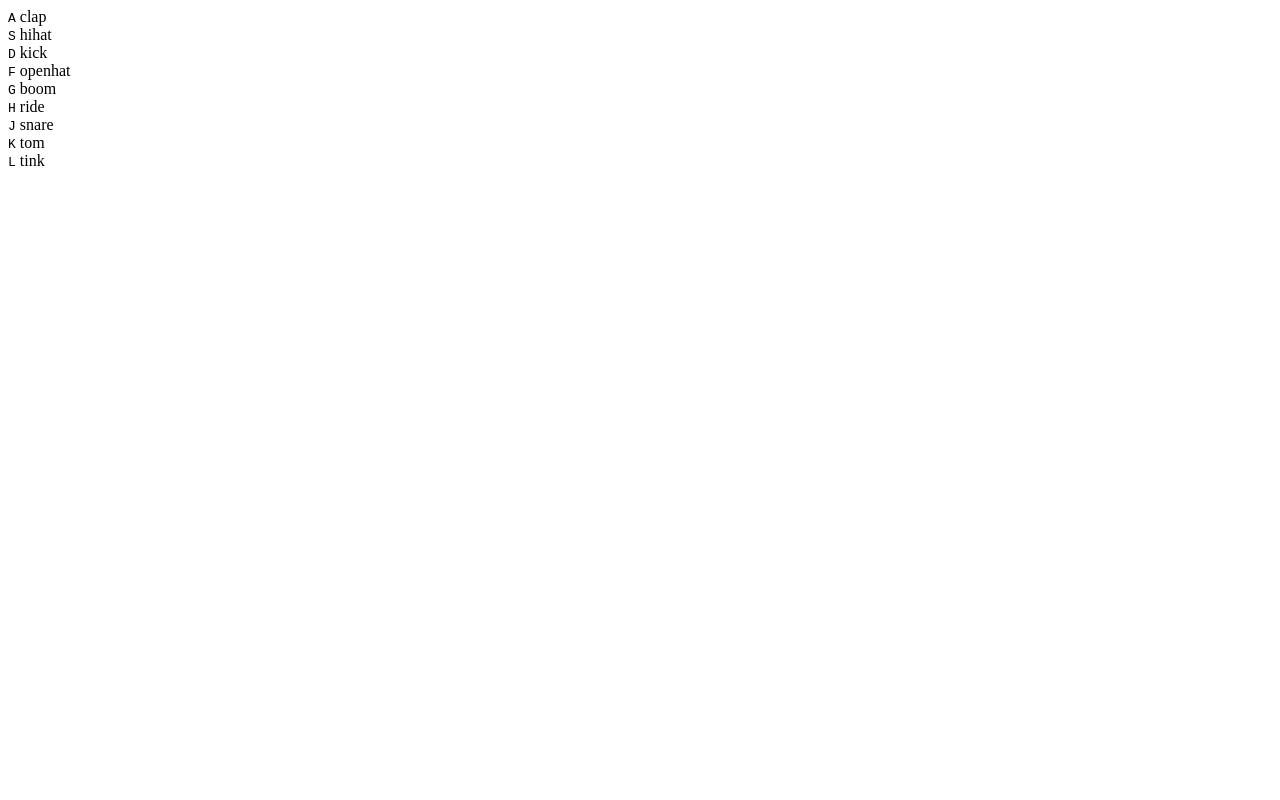
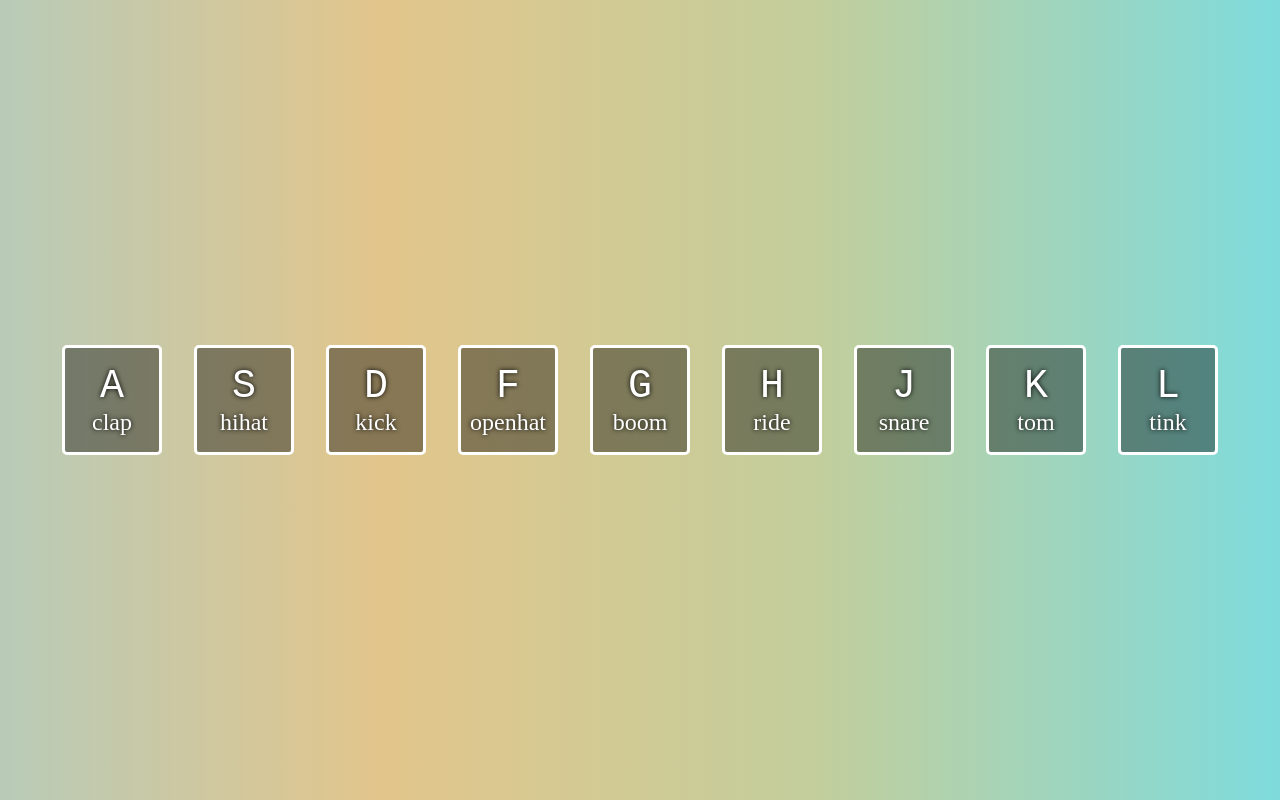
Before and after one commit to lemonadia/drum-kit, a plain HTML site: page index.html in a window 1280 px wide. Drawn offline with Linux system fonts and the light colour scheme.

Commit message:
Add styles

```diff
--- a/style.css
+++ b/style.css
@@ -0,0 +1,42 @@
+*{
+  margin: 0;
+  padding: 0;
+ box-sizing: border-box;
+
+}
+
+body{
+ background-image: linear-gradient(to right, #e4afcb 0%, #b8cbb8 0%, #b8cbb8 0%, #e2c58b 30%, #c2ce9c 64%, #7edbdc 100%);
+}
+
+.keys{
+  display: flex;
+  min-height: 100vh;
+  align-items: center;
+  justify-content: center;
+}
+
+.key{
+  border: 3px solid white;
+  border-radius: 5px;
+  margin:1rem;
+  font-size: 1.5rem;
+  padding: 1rem .5rem;
+  transition: all 0,07s;
+  width: 100px;
+  text-align: center;
+  color: white;
+  background: rgba(0,0,0,0.4);
+  text-shadow: 0 0 5px black;
+}
+
+.playing{
+  transform: scale(1.1);
+  border-color: pink;
+  box-shadow: 0 0 10px red;
+}
+
+kbd{
+  display: block;
+  font-size: 40px;
+}
```
Also changed, not shown: index.html (+5 -1 lines).
